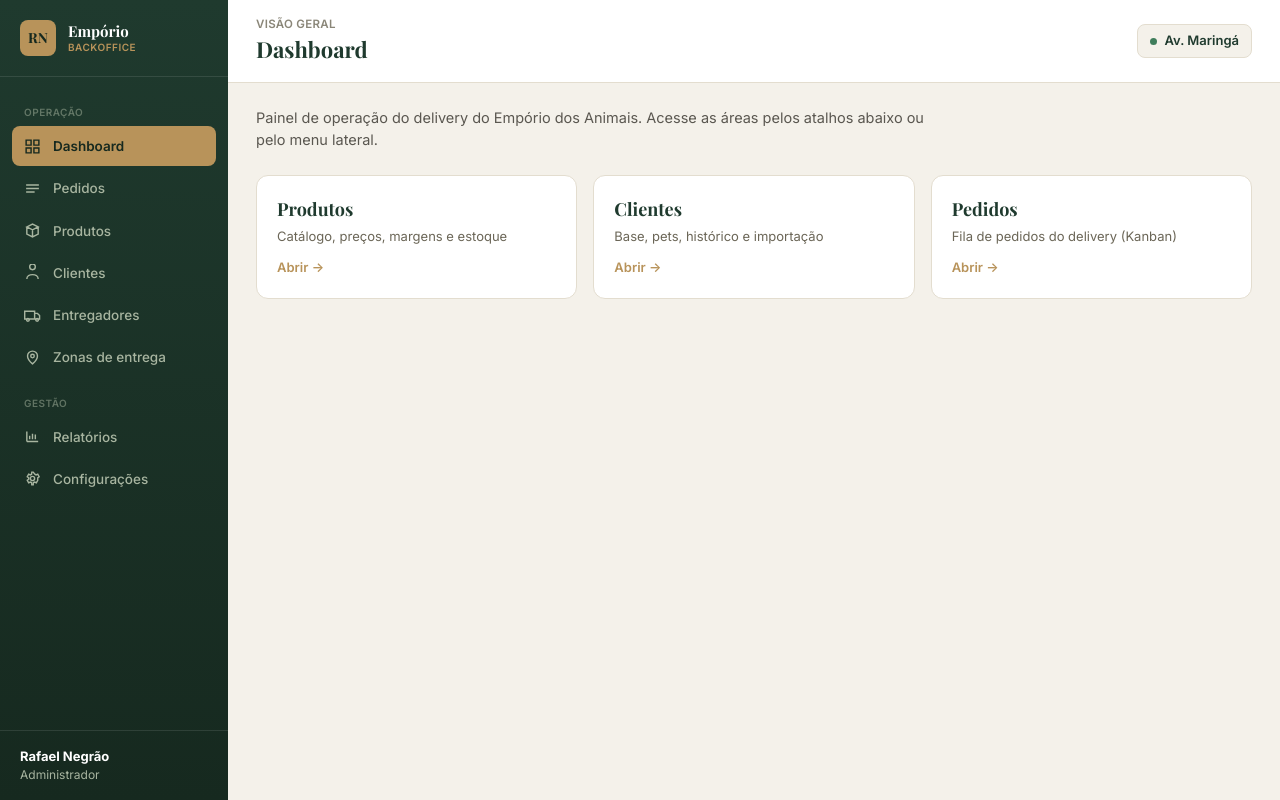
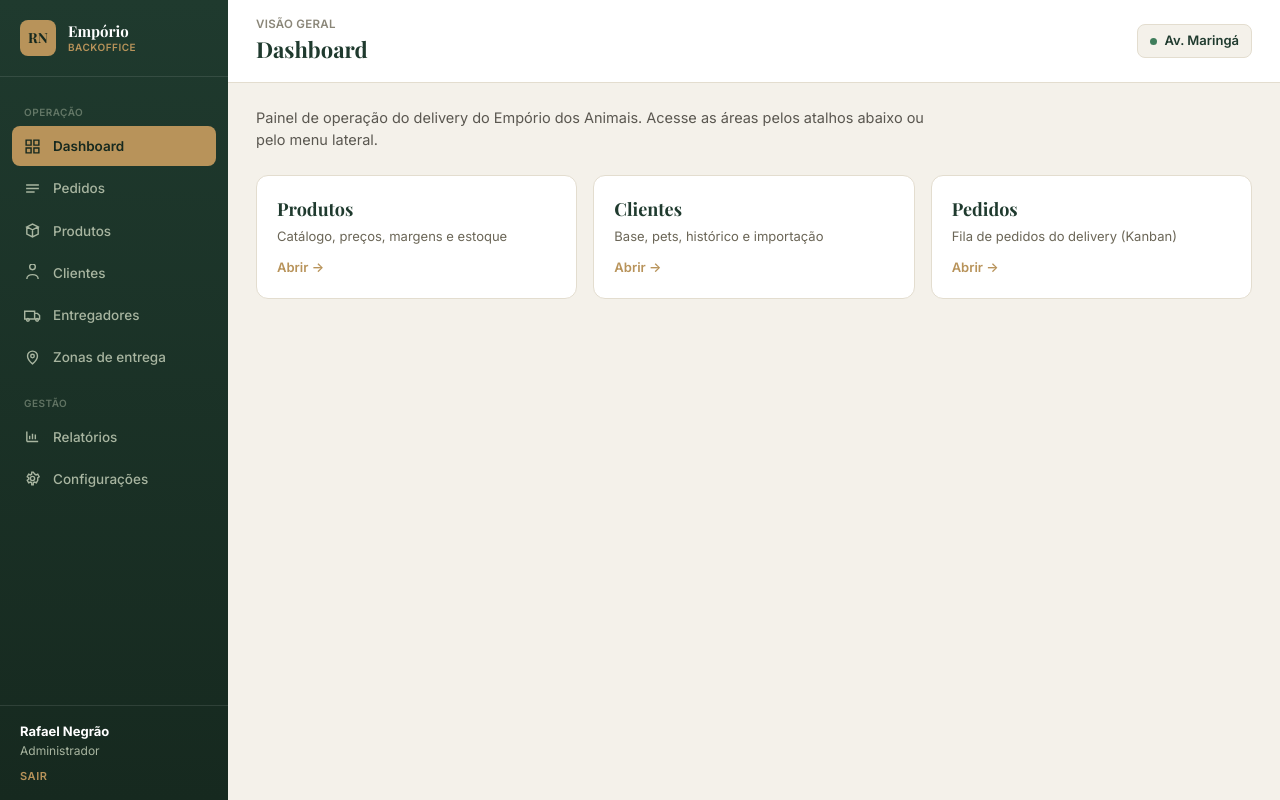
Before and after one commit to rafaelnegrao-cell/emporio-sistema, a Next.js app in the folder frontend/: page /admin in a window 1280 px wide. Built offline with nearby package versions, Linux system fonts and the light colour scheme; sample sign-in values are in the browser's storage.

Commit message:
Add files via upload

```diff
--- a/frontend/src/app/admin/layout.js
+++ b/frontend/src/app/admin/layout.js
@@ -1,7 +1,8 @@
 // frontend/src/app/admin/layout.js
 'use client';
 
-import { usePathname } from 'next/navigation';
+import { usePathname, useRouter } from 'next/navigation';
+import { useEffect, useState } from 'react';
 import Link from 'next/link';
 
 const NAV = [
@@ -38,6 +39,32 @@ function Icon({ name }) {
 
 export default function AdminLayout({ children }) {
   const path = usePathname();
+  const router = useRouter();
+  const [liberado, setLiberado] = useState(false);
+
+  // Guard de sessão: sem token salvo no login, manda pro /login.
+  useEffect(() => {
+    const t = typeof window !== 'undefined' && window.localStorage.getItem('emporio_token');
+    if (!t) {
+      router.replace('/login');
+      return;
+    }
+    setLiberado(true);
+  }, [router]);
+
+  function sair() {
+    if (typeof window !== 'undefined') window.localStorage.removeItem('emporio_token');
+    router.replace('/login');
+  }
+
+  if (!liberado) {
+    return (
+      <div className="grid min-h-screen place-items-center bg-[#F4F1EA] text-[#1F3A2E]">
+        <div className="text-sm">Verificando acesso…</div>
+      </div>
+    );
+  }
+
   return (
     <div className="flex min-h-screen bg-[#F4F1EA] text-[#2B2B2B]">
       {/* Sidebar */}
@@ -74,7 +101,13 @@ export default function AdminLayout({ children }) {
         </nav>
         <div className="border-t border-white/10 px-5 py-4 text-[12px]">
           <b className="block text-[13px] text-white">Rafael Negrão</b>
-          Administrador
+          <span className="text-[#A8B5A0]">Administrador</span>
+          <button
+            onClick={sair}
+            className="mt-2 block text-[11px] font-semibold uppercase tracking-wider text-[#B8935A] hover:text-white"
+          >
+            Sair
+          </button>
         </div>
       </aside>
 
```
